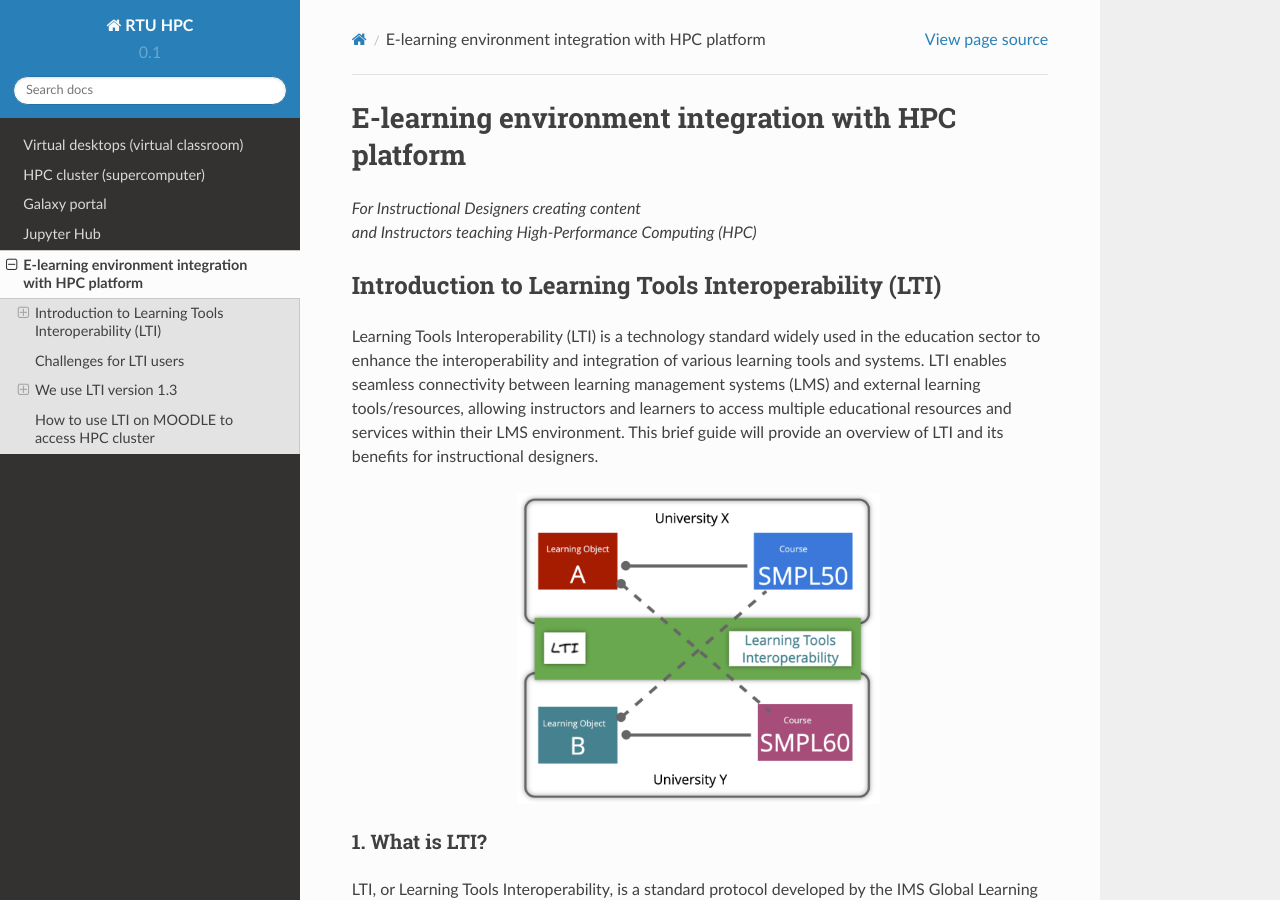
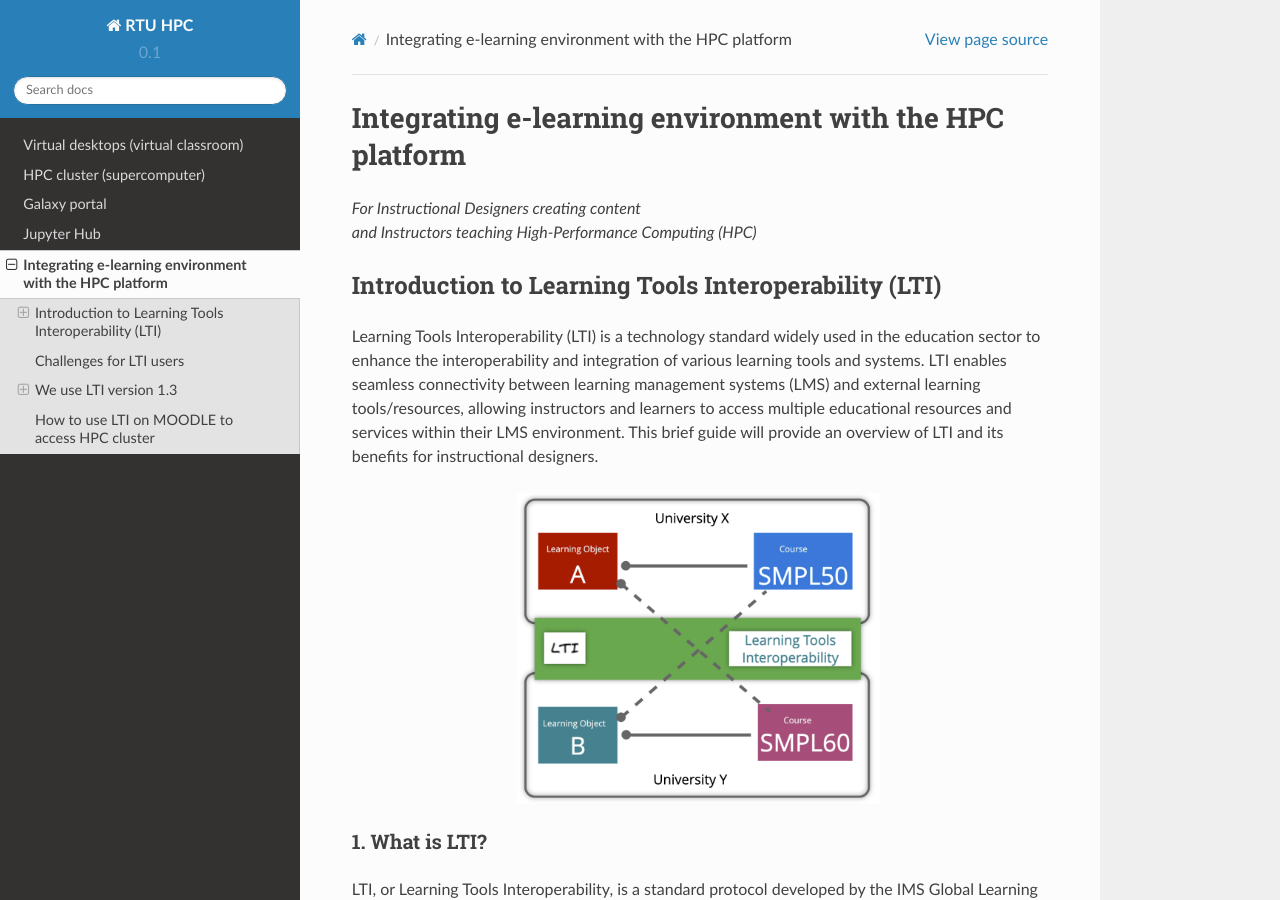
Before and after one commit to rtuhpc/hpc-platform, a Sphinx documentation site: the page built from doc/lti.md, in a window 1280 px wide and 900 px high. Built offline with Sphinx 7.4.7 and the Read the Docs theme 2.0.0, drawn with Linux system fonts in a browser that asks for light colours.

Commit message:
Update lti.md

```diff
--- a/doc/lti.md
+++ b/doc/lti.md
@@ -1,5 +1,5 @@
 
-# E-learning environment integration with HPC platform
+# Integrating e-learning environment with the HPC platform
 
 *For Instructional Designers creating content <br>
 and Instructors teaching High-Performance Computing (HPC)*
```
